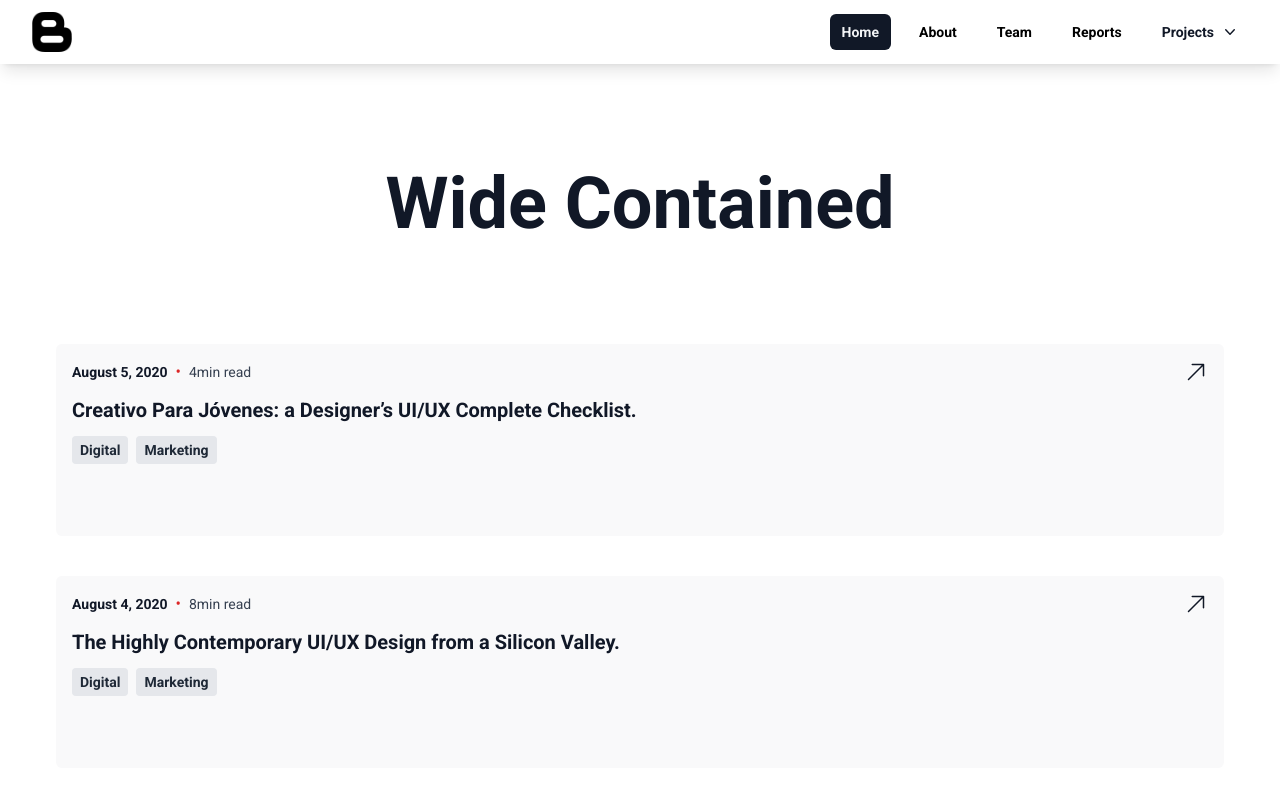
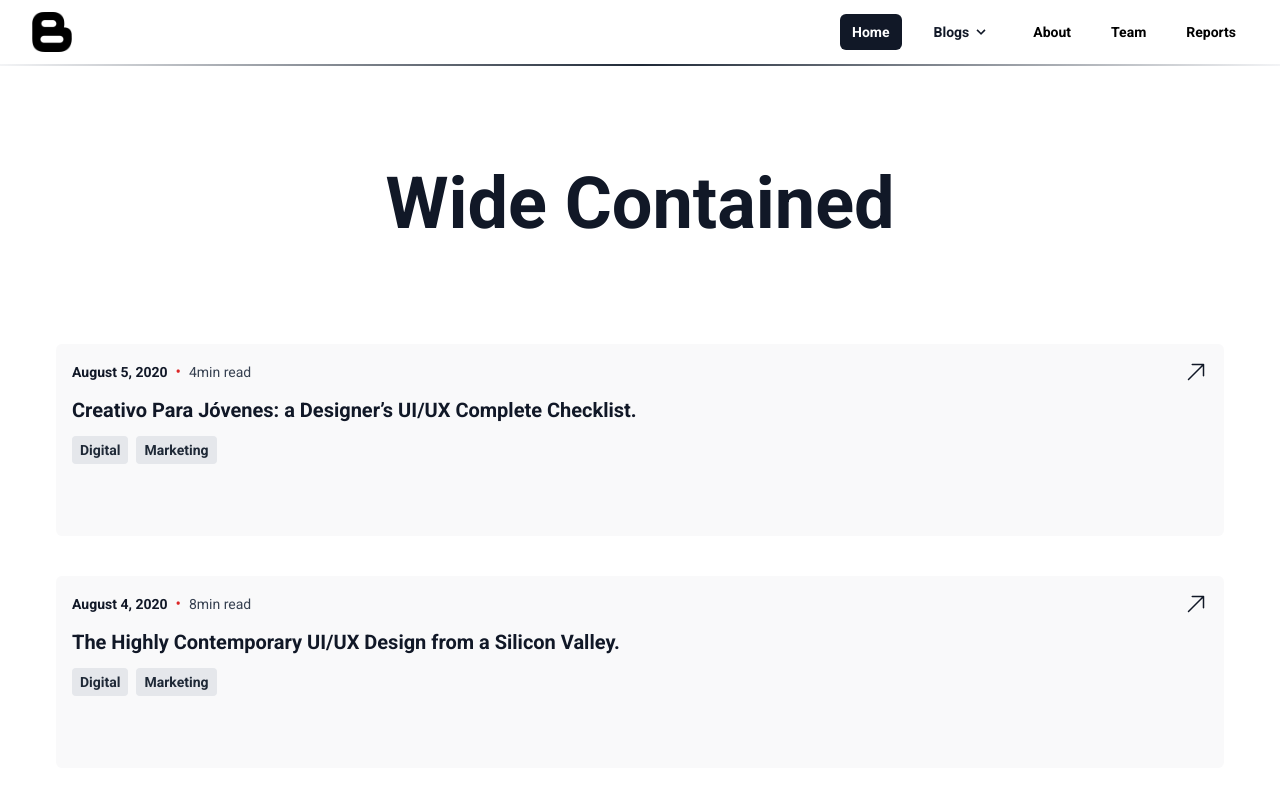
Before and after one commit to Syed-Jameel/blog-tailwind, a Next.js app: page / in a window 1280 px wide. Shown: the top 800 px of the page. Built offline with nearby package versions, Linux system fonts and the light colour scheme.

Commit message:
navigation changes done

```diff
--- a/next.config.js
+++ b/next.config.js
@@ -3,6 +3,25 @@ const nextConfig = {
   images: {
     domains: ["tailwindui.com", "www.w3.org", "images.unsplash.com"],
   },
+  redirects: async () => {
+    return [
+      {
+        source: "/about",
+        destination: "/",
+        permanent: false,
+      },
+      {
+        source: "/team",
+        destination: "/",
+        permanent: false,
+      },
+      {
+        source: "/reports",
+        destination: "/",
+        permanent: false,
+      },
+    ];
+  },
 };
 
 module.exports = nextConfig;
--- a/src/app/page.js
+++ b/src/app/page.js
@@ -8,8 +8,12 @@ import ScrollToTopButton from "@/components/ScrollToTopButton";
 export default function Home() {
   return (
     <>
-      <header className="fixed top-0 left-0 right-0 z-10 shadow-lg ">
-        <Navbar />
+      <header className="fixed top-0 left-0 right-0 z-10 ">
+        <div class="bg-gradient-to-r from-gray-100 via-gray-800 to-gray-100 pb-[1.5px]">
+          <div class="flex h-full bg-white ">
+            <Navbar />
+          </div>
+        </div>
       </header>
       <section>
         <main className="p-6">
--- a/src/components/NavHoverDropdown.js
+++ b/src/components/NavHoverDropdown.js
@@ -3,26 +3,26 @@ import Link from "next/link";
 export default function NavHoverDropdown() {
   return (
     <div className="group inline-block relative">
-      <button className="bg-gray-0 text-gray-900 text-sm font-semibold py-2 px-4 inline-flex items-center hover:text-red-600">
-        <span className="mr-1">Projects</span>
-        <svg className="fill-current h-4 w-4" xmlns="http://www.w3.org/2000/svg" viewBox="0 0 20 20">
+      <button className="bg-gray-0 text-gray-900 text-sm font-semibold py-2 px-4 inline-flex items-center hover:text-red-600 ">
+        <span className="mr-1">Blogs</span>
+        <svg className="fill-current h-4 w-4 transition-transform duration-300 transform group-hover:rotate-180" xmlns="http://www.w3.org/2000/svg" viewBox="0 0 20 20">
           <path d="M9.293 12.95l.707.707L15.657 8l-1.414-1.414L10 10.828 5.757 6.586 4.343 8z" />
         </svg>
       </button>
-      <ul className="absolute hidden shadow-lg  text-sm  text-gray-700 rounded-lg pt-2  group-hover:block">
-        <li className="">
-          <Link className="rounded-t bg-gray-100 hover:bg-gray-200   py-2 px-4 block whitespace-no-wrap" href="#">
-            Project one
+      <ul className="absolute hidden shadow-lg  text-sm  text-gray-900 rounded-lg pt-4  group-hover:block w-screen  sm:w-[250px]">
+        <li>
+          <Link href="/" className="rounded-t bg-white hover:bg-gray-100  hover:text-red-600  py-2 px-4 block whitespace-no-wrap">
+            blog one
           </Link>
         </li>
-        <li className="">
-          <Link className="bg-gray-100 hover:bg-gray-200   py-2 px-4 block whitespace-no-wrap" href="#">
-            Project one
+        <li>
+          <Link href="/" className="bg-white hover:bg-gray-100 hover:text-red-600   py-2 px-4 block whitespace-no-wrap">
+            blog two
           </Link>
         </li>
-        <li className="">
-          <Link className="rounded-b bg-gray-100 hover:bg-gray-200   py-2 px-4 block whitespace-no-wrap" href="#">
-            Project one
+        <li>
+          <Link href="/" className="rounded-b bg-white hover:bg-gray-100  hover:text-red-600  py-2 px-4 block whitespace-no-wrap">
+            blog three
           </Link>
         </li>
       </ul>
--- a/src/components/Navbar.js
+++ b/src/components/Navbar.js
@@ -1,9 +1,10 @@
 import { Disclosure } from "@headlessui/react";
 import { Bars3Icon, XMarkIcon } from "@heroicons/react/24/outline";
 import Image from "next/image";
+import { usePathname } from "next/navigation";
 import logo from "../../public/logo.png";
 import Link from "next/link";
-import NavDropdown from "./NavDropdown";
+import NavHoverDropdown from "./NavHoverDropdown";
 
 const navigation = [
   { name: "Home", href: "/", current: true },
@@ -17,9 +18,15 @@ function classNames(...classes) {
 }
 
 export default function Navbar() {
+  const pathname = usePathname();
+  // Function to check if a given path is the current route
+  const isActive = (path) => {
+    return pathname === path;
+  };
+
   return (
     <>
-      <Disclosure as="nav" className="bg-white ">
+      <Disclosure as="nav" className="bg-white w-full">
         {({ open }) => (
           <>
             <div className="mx-auto max-w-7xl px-4 sm:px-6 lg:px-8">
@@ -30,13 +37,28 @@ export default function Navbar() {
                 </div>
                 <div className="hidden md:block">
                   <div className="ml-10 flex items-baseline space-x-4">
-                    {navigation.map((item) => (
+                    {/* {navigation.map((item) => (
                       <Link key={item.name} href={item.href} className={classNames(item.current ? "bg-gray-900 text-gray-100" : "text-black font-semibold hover:bg-gray-0 hover:text-red-600", "rounded-md px-3 py-2 text-sm font-semibold")} aria-current={item.current ? "page" : undefined}>
                         {item.name}
                       </Link>
-                    ))}
-                    {/*Projects Dropdown*/}
-                    <NavDropdown />
+                    ))} */}
+                    <Link href="/" className={`${isActive("/") ? "bg-gray-900 text-white hover:bg-gray-800 rounded-md px-3 py-2 text-sm font-semibold" : "text-black font-semibold hover:bg-gray-0 hover:text-red-600 rounded-md px-3 py-2 text-sm"}`}>
+                      Home
+                    </Link>
+
+                    {/*Projects Dropdown start*/}
+                    <NavHoverDropdown />
+                    {/*Projects Dropdown end*/}
+
+                    <Link href="/about" className={`${isActive("/about") ? "bg-gray-900 text-white hover:bg-gray-800 rounded-md px-3 py-2 text-sm font-semibold" : "text-black font-semibold hover:bg-gray-0 hover:text-red-600 rounded-md px-3 py-2 text-sm"}`}>
+                      About
+                    </Link>
+                    <Link href="/team" className={`${isActive("/team") ? "bg-gray-900 text-white hover:bg-gray-800 rounded-md px-3 py-2 text-sm font-semibold" : "text-black font-semibold hover:bg-gray-0 hover:text-red-600 rounded-md px-3 py-2 text-sm"}`}>
+                      Team
+                    </Link>
+                    <Link href="/reports" className={`${isActive("/reports") ? "bg-gray-900 text-white hover:bg-gray-800 rounded-md px-3 py-2 text-sm font-semibold" : "text-black font-semibold hover:bg-gray-0 hover:text-red-600 rounded-md px-3 py-2 text-sm"}`}>
+                      Reports
+                    </Link>
                   </div>
                 </div>
                 {/* </div> */}
@@ -53,12 +75,32 @@ export default function Navbar() {
             </div>
 
             <Disclosure.Panel className="md:hidden">
-              <div className="space-y-1 px-2 pb-3 pt-2 sm:px-3">
-                {navigation.map((item) => (
+              <div className="space-y-1 px-2 pb-2 pt-2 sm:px-3">
+                {/* {navigation.map((item) => (
                   <Disclosure.Button key={item.name} as="a" href={item.href} className={classNames(item.current ? "bg-gray-900 text-white" : "text-black hover:bg-gray-900 hover:text-white", "block rounded-md px-3 py-2 text-base font-medium")} aria-current={item.current ? "page" : undefined}>
                     {item.name}
                   </Disclosure.Button>
-                ))}
+                ))} */}
+
+                <div className="flex justify-center items-center">
+                  <Link href="/" className={`${isActive("/") ? "text-red-600 text-sm font-semibold px-2" : "text-black font-semibold hover:bg-gray-0 hover:text-red-600 rounded-md px-3 py-2 text-sm"}`}>
+                    Home
+                  </Link>
+
+                  {/*Projects Dropdown start*/}
+                  <NavHoverDropdown />
+                  {/*Projects Dropdown end*/}
+
+                  <Link href="/about" className={`${isActive("/about") ? "text-red-600 text-sm font-semibold px-2" : "text-black font-semibold hover:bg-gray-0 hover:text-red-600 rounded-md px-3 py-2 text-sm"}`}>
+                    About
+                  </Link>
+                  <Link href="/team" className={`${isActive("/team") ? "text-red-600 text-sm font-semibold px-2" : "text-black font-semibold hover:bg-gray-0 hover:text-red-600 rounded-md px-3 py-2 text-sm"}`}>
+                    Team
+                  </Link>
+                  <Link href="/reports" className={`${isActive("/reports") ? "text-red-600 text-sm font-semibold px-2" : "text-black font-semibold hover:bg-gray-0 hover:text-red-600 rounded-md px-3 py-2 text-sm"}`}>
+                    Reports
+                  </Link>
+                </div>
               </div>
             </Disclosure.Panel>
           </>
```
